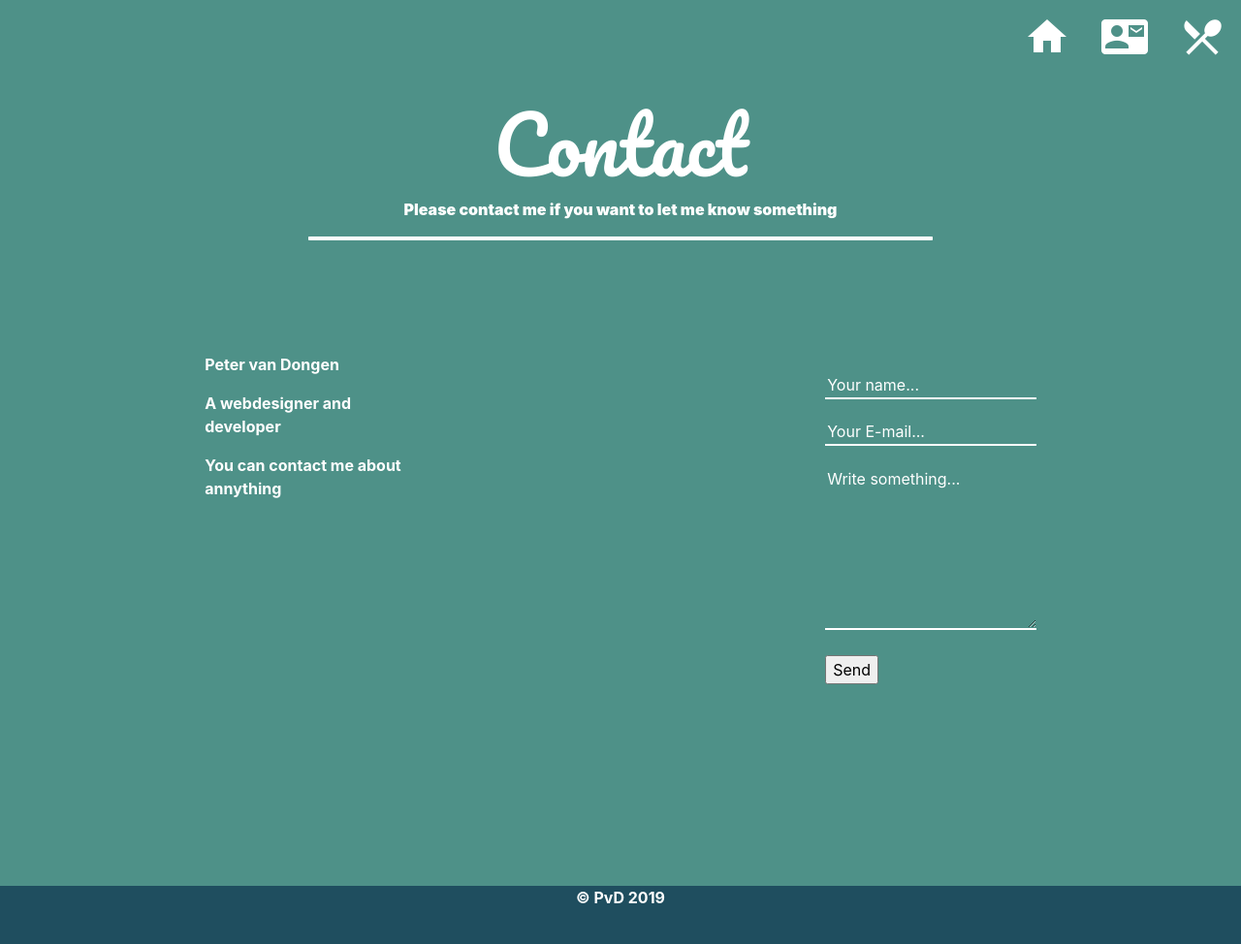
After one commit to Peterpeerke351/personal-page, a PHP site: page /Contact.php in a window 1280 px wide. The commit adds this page. Shown: the whole page at 97% size. Run offline with PHP 8.4, Linux system fonts and the light colour scheme.

Commit message:
1e opzet
In progress

```diff
--- /dev/null
+++ b/Contact.php
@@ -0,0 +1,60 @@
+
+<!DOCTYPE html>
+<html lang="en" dir="ltr">
+
+<?php include 'Include/Head.php';?>
+
+<body id="Cpbody">
+  <?php include 'Include/Navbar2.php';?>
+  <?php include 'Include/Postform.php';?>
+
+
+<div id="Cptopbox">
+    <div id="CpTopTekst">
+      <h1>Contact</h1>
+      <p><strong>Please contact me if you want to let me know something</strong></p>
+    </div>
+    <hr / class="CpTopline">
+<div class="CpBottom">
+  <div class="CpLeftboxmain">
+
+
+  <div class="Emty"></div>
+
+  <div class="CpLeftbox">
+    <p>Peter van Dongen</p>
+    <p>A webdesigner and developer</p>
+    <p>You can contact me about annything</p>
+    <?php echo $email; ?>
+  </div>
+<div class="Emty">
+</div>
+</div>
+  <div class="CpRightboxmain">
+    <div class="Emty"></div>
+    <div class="CpRightbox">
+    <div>
+      <form method="post" action="<?php echo htmlspecialchars($_SERVER["PHP_SELF"]);?>">
+        <div class="Labelbox">
+          <input type="text" id="fname" name="firstname" placeholder="Your name...">
+        </div>
+        <div class="Labelbox">
+          <input type="email" id="Email" name="email" placeholder="Your E-mail...">
+        </div>
+        <div class="Labelbox">
+          <textarea id="subject" name="subject" placeholder="Write something..."></textarea>
+        </div>
+        <div class="Labelbox">
+          <input type="submit" value="Send">
+        </div>
+      </form>
+    </div>
+    </div>
+    <div class="Emty"></div>
+  </div>
+</div>
+</div>
+
+  <?php include 'Include/Footer.php';?>
+
+</body>
--- a/Include/Head.php
+++ b/Include/Head.php
@@ -7,7 +7,11 @@
   <link rel="stylesheet" href="https://stackpath.bootstrapcdn.com/bootstrap/4.3.1/css/bootstrap.min.css" integrity="sha384-ggOyR0iXCbMQv3Xipma34MD+dH/1fQ784/j6cY/iJTQUOhcWr7x9JvoRxT2MZw1T" crossorigin="anonymous">
 
   <!-- CSS file -->
-  <link rel="stylesheet" type="text/css" href="mystyle.css">
+  <link rel="stylesheet" type="text/css" href="css/mystyle.css">
+  <link rel="stylesheet" type="text/css" href="css/navbar.css">
+
+  <!-- Load an icon library -->
+  <link rel="stylesheet" href="https://fonts.googleapis.com/icon?family=Material+Icons">
 
   <!-- font -->
   <link href="https://fonts.googleapis.com/css?family=Lobster|Pacifico&display=swap" rel="stylesheet">
--- /dev/null
+++ b/Include/Navbar2.php
@@ -0,0 +1,10 @@
+<!--navbar-->
+
+<div class="topnav" id="myTopnav">
+  <a href="Index.php" class="material-icons">home</a>
+  <a href="Contact.php" class="material-icons">contact_mail</a>
+  <a href="#Cooking" class="material-icons">restaurant_menu</a>
+  <a href="javascript:void(0);" class="icon" onclick="myFunction()">
+    <i class="material-icons">menu</i>
+  </a>
+</div>
--- /dev/null
+++ b/Include/Postform.php
@@ -0,0 +1,19 @@
+<?php
+// define variables and set to empty values
+$name = $email = $gender = $comment = $website = "";
+
+if ($_SERVER["REQUEST_METHOD"] == "POST") {
+  //$name = test_input($_POST["name"]);
+  $email = test_input($_POST["email"]);
+  //$website = test_input($_POST["website"]);
+  //$comment = test_input($_POST["comment"]);
+  //$gender = test_input($_POST["gender"]);
+}
+
+function test_input($data) {
+  $data = trim($data);
+  $data = stripslashes($data);
+  $data = htmlspecialchars($data);
+  return $data;
+}
+?>
--- /dev/null
+++ b/css/mystyle.css
@@ -0,0 +1,230 @@
+:root {
+  --kleur1: white;
+  --kleur2: #4e9188;
+  --mainColor:#434e52;
+}
+
+.body {
+  background-color: var(--kleur2);
+}
+
+.img {
+  background-color: var(--kleur2);
+  height: 900px;
+}
+
+.div3 {
+    background-color: var(--kleur2);
+}
+
+.text-top {
+  position: absolute;
+  background-color: transparent;
+  text-align: center;
+  top: 35%;
+  width: 100%;
+}
+
+.footer {
+  background-color: #1f4e5f;
+  bottom: 0;
+  color: var(--kleur1);
+  height: 60px;
+  left: 0;
+  position: relative;
+  text-align: center;
+  width: 100%;
+}
+
+.navbar-inner {
+  background: transparent;
+}
+
+.nav-link {
+  color: var(--kleur1);
+}
+
+.three {
+  padding-top: 50px;
+  padding-bottom: 50px;
+}
+
+H1 {
+  color: var(--kleur1);
+  text-align: center;
+  font-family: 'Pacifico', cursive;
+  font-size: 80px;
+}
+
+H4 {
+  color: var(--kleur1);
+  text-align: center;
+  font-family: 'Pacifico', cursive;
+  font-size: 40px;
+}
+
+/* Contact page ---> */
+#Cpbody {
+  background-color: var(--kleur2);
+  color: var(--kleur1);
+  font-weight: bold;
+}
+
+hr.CpTopline {
+  border: 2px solid var(--kleur1);
+  border-radius: 5%;
+  width:50%;
+}
+
+#Cptopbox {
+  padding-top: 100px;
+}
+
+
+#CpTopTekst {
+  color: var(--kleur1);
+  text-align: center;
+}
+
+.CpLeftboxmain {
+  width: 50%;
+  text-align: left;
+  display: flex;
+  justify-content: center;
+  float:left;
+}
+
+.CpLeftbox {
+  width: 34%;
+  text-align: left;
+  float:left;
+}
+
+.CpRightboxmain {
+  width: 50%;
+  text-align: left;
+  display: flex;
+  justify-content: center;
+  float:left;
+}
+
+.CpRightbox {
+  width: 34%;
+  text-align: left;
+  float:left;
+}
+
+.CpBottom {
+  padding-top: 100px;
+  padding-bottom: 550px;
+}
+
+.Emty {
+  width: 33%;
+  float:left;
+}
+/*form*/
+.Labelbox {
+  padding-top: 20px;
+}
+
+#fname {
+width: 100%;
+background-color: var(--kleur2);
+border-bottom: 2px solid var(--kleur1);
+border-top: none;
+border-right: none;
+border-left: none;
+color: var(--kleur1);
+/*background-image: url(http://rexkirby.com/kirbyandson/images/name.svg);
+background-size: 15px;
+background-position: right;
+background-repeat: no-repeat;*/
+}
+
+#Email {
+width: 100%;
+background-color: var(--kleur2);
+border-bottom: 2px solid var(--kleur1);
+border-top: none;
+border-right: none;
+border-left: none;
+}
+
+#subject {
+  width: 100%;
+  background-color: var(--kleur2);
+  border-bottom: 2px solid var(--kleur1);
+  border-top: none;
+  border-right: none;
+  border-left: none;
+  height: 170px;
+}
+
+::placeholder {
+  color: var(--kleur1);
+}
+
+/*navbar*/
+/* Add a color background color to the top navigation */
+.topnav {
+  background-color: var(--kleur2);
+  overflow: hidden;
+  font-weight: bold;
+}
+.material-icons {
+  font-size: 48px !important;
+}
+
+/* Style the links inside the navigation bar */
+.topnav a {
+  float: right;
+  display: block;
+  color: var(--kleur1);
+  text-align: center;
+  padding: 14px 16px;
+  text-decoration: none;
+  font-size: 17px;
+}
+
+/* Change the color of links on hover */
+.topnav a:hover {
+  background-color: var(--kleur1);
+  color: var(--kleur2);
+}
+
+/* Hide the link that should open and close the topnav on small screens */
+.topnav .icon {
+  display: none;
+}
+
+@media only screen and (max-width: 900px) {
+  .Emty {
+    visibility: hidden;
+    width: 0;
+  }
+
+.CpLeftboxmain {
+  width: 100%;
+}
+
+.CpLeftbox {
+  width: 100%;
+  text-align: center;
+}
+
+.CpRightboxmain {
+  width: 100%;
+}
+
+.CpRightbox {
+  width: 70%;
+}
+
+#Cptopbox {
+  padding: 10px;
+}
+#CpTopTekst{
+  padding-top: 20px;
+}
+}
--- /dev/null
+++ b/css/navbar.css
@@ -0,0 +1,72 @@
+/*bovenste div*/
+.topnav {
+  background-color: var(--kleur2);
+  overflow: hidden;
+  float: right;
+}
+
+/* Style the links inside the navigation bar */
+.topnav a {
+  float: left;
+  display: block;
+  color: var(--kleur1);
+  text-align: center;
+  padding: 14px 16px;
+  text-decoration: none;
+  font-size: 17px;
+}
+
+/* Change the color of links on hover */
+.topnav a:hover {
+  background-color: var(--kleur1);
+  color: var(--kleur2);
+}
+
+.topnav .icon {
+  display: none;
+}
+
+/* Hide the link that should open and close the topnav on small screens */
+
+.topnav.responsive a {
+  float: right;
+  display: block;
+}
+
+.topnav.responsive a {
+  float: right;
+  display: block;
+}
+
+/* When the screen is less than 600 pixels wide, hide all links, except for the first one ("Home"). Show the link that contains should open and close the topnav (.icon) */
+@media screen and (max-width: 600px) {
+  .topnav a {display: none;}
+  .topnav a.icon {
+    float: right;
+    display: block;
+  }
+}
+
+/* The "responsive" class is added to the topnav with JavaScript when the user clicks on the icon. This class makes the topnav look good on small screens (display the links vertically instead of horizontally) */
+@media screen and (max-width: 600px) {
+  .topnav.responsive {
+    position: relative;
+    padding-top: 80px;
+    transition: 1.0s;
+  }
+
+  .topnav.responsive a.icon {
+    position: absolute;
+    right: 0;
+    top: 0;
+  }
+
+  .topnav.responsive a {
+  float: none;
+  display: block;
+  text-align: left;
+}
+
+
+
+}
```
Also changed, not shown: Include/Navbar.php (+5 -8 lines), Index.php (+8 -4 lines), index.html (deleted, +0 -83 lines), js/javascript.js (added, +9 -0 lines), mystyle.css (deleted, +0 -45 lines), Contact.png (added), Images/Envelope.png (added), Images/Person.png (added), Images/Text.png (added).
